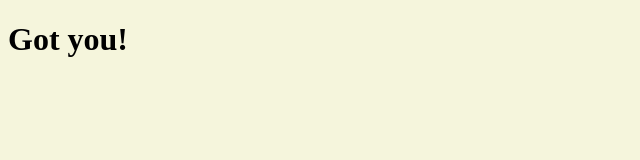
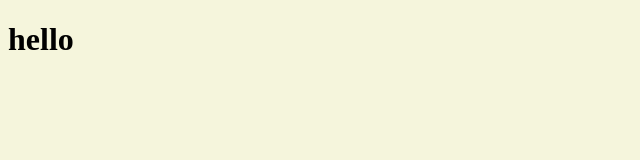
Before and after one commit to GopOwl/Nomad-Coder-Chorm-Web-Practice, a plain HTML site: page index.html in a window 1280 px wide. Shown: the whole page, without its empty margins (0-640 px from the left). Drawn offline with Linux system fonts and the light colour scheme.

Commit message:
Searching For Elements

```diff
--- a/app.js
+++ b/app.js
@@ -1,6 +1,3 @@
-const title = document.getElementById('title');
+const title = document.querySelector(".hello h1");
 
-title.innerText = 'Got you!';
-
-console.log(title.id);
-console.log(title.className);
+title.innerText = "hello";
--- a/index.html
+++ b/index.html
@@ -1,5 +1,6 @@
 <!DOCTYPE html>
 <html lang="en">
+
 <head>
     <meta charset="UTF-8">
     <meta http-equiv="X-UA-Compatible" content="IE=edge">
@@ -7,8 +8,12 @@
     <title>Momentum App</title>
     <link rel="stylesheet" href="style.css">
 </head>
+
 <body>
-    <h1 id="title">Grab me!</h1>
+    <div class="hello">
+        <h1>Grab me!</h1>
+    </div>
     <script src="app.js"></script>
 </body>
+
 </html>
```
